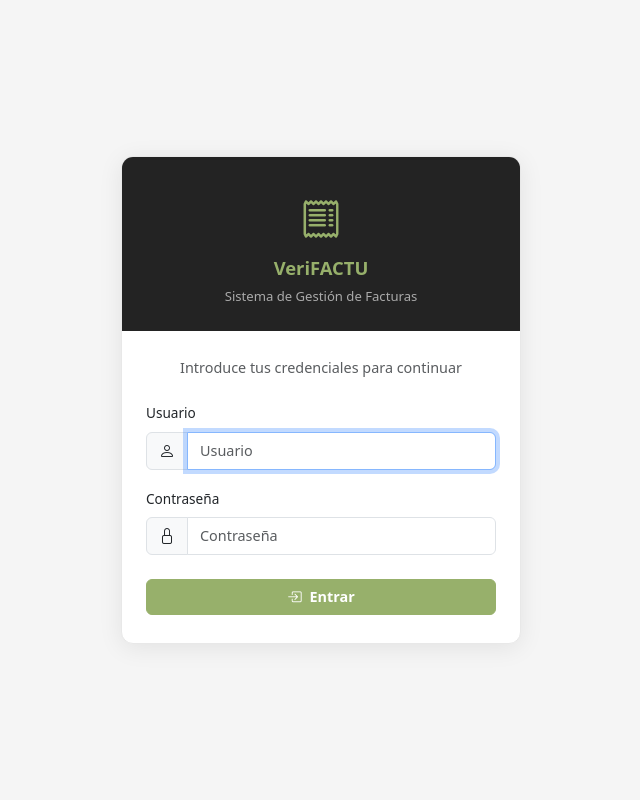
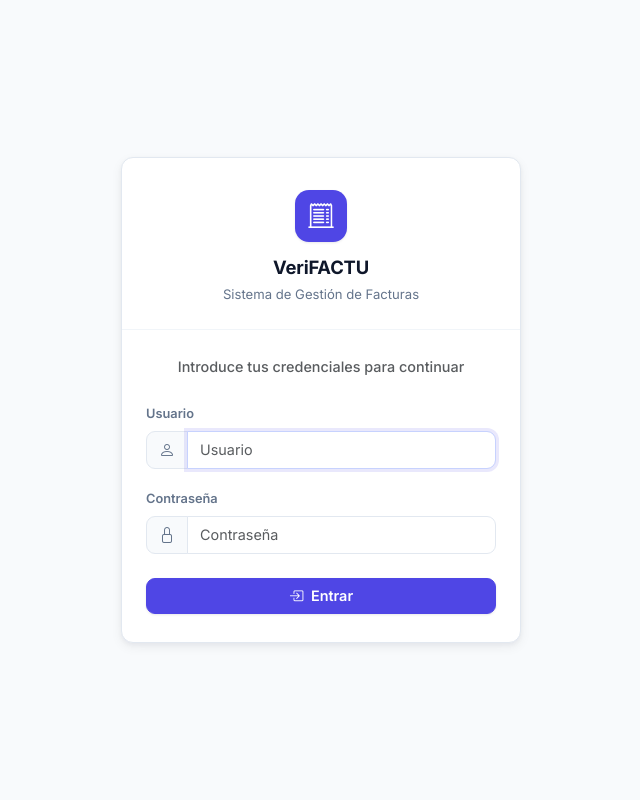
Before and after one commit to DevLucasMartin/facturacion-verifactu, a PHP site: page /SistemaGestionFacturas/src/views/login.php in a window 1280 px wide. Shown: the whole page, without its empty margins (319-959 px from the left). Run offline with PHP 8.4, Linux system fonts and the light colour scheme.

Commit message:
Login cambiado de estilo y Errores identificados

```diff
--- a/assets/js/Facturas/ver.js
+++ b/assets/js/Facturas/ver.js
@@ -17,7 +17,7 @@
     const CODIGO = document.getElementById('app-data')?.dataset?.codigo || '';
 
     // Datos del cliente de la factura (para envío por email)
-    let clienteActual = null;z
+    let clienteActual = null;
 
     // Estado paginación líneas
     let lineasAll  = [];
--- a/src/views/login.php
+++ b/src/views/login.php
@@ -43,70 +43,111 @@ if ($_SERVER['REQUEST_METHOD'] === 'POST') {
     <title>Iniciar sesión · VeriFACTU</title>
     <link rel="stylesheet" href="https://cdn.jsdelivr.net/npm/bootstrap@5.3.3/dist/css/bootstrap.min.css">
     <link rel="stylesheet" href="https://cdn.jsdelivr.net/npm/bootstrap-icons@1.11.3/font/bootstrap-icons.min.css">
+    <!-- Tipografía Inter -->
+    <link rel="preconnect" href="https://fonts.googleapis.com">
+    <link rel="preconnect" href="https://fonts.gstatic.com" crossorigin>
+    <link rel="stylesheet" href="https://fonts.googleapis.com/css2?family=Inter:wght@400;500;600;700&display=swap">
     <style>
         :root {
-            --fact-primary: #97b06b;
-            --fact-primary-dark: #7a9455;
+            /* Paleta SaaS clara */
+            --brand:        #4f46e5;   /* indigo-600 */
+            --brand-hover:  #4338ca;   /* indigo-700 */
+            --brand-soft:   #eef2ff;   /* indigo-50  */
+            --brand-ring:   #c7d2fe;   /* indigo-200 */
+            --bg:           #f8fafc;   /* slate-50   */
+            --surface:      #ffffff;
+            --border:       #e2e8f0;   /* slate-200  */
+            --border-soft:  #f1f5f9;   /* slate-100  */
+            --text:         #0f172a;   /* slate-900  */
+            --text-muted:   #64748b;   /* slate-500  */
+            --radius:       12px;
+            --shadow-sm:    0 1px 2px rgba(15,23,42,.04), 0 1px 3px rgba(15,23,42,.06);
+            --shadow-md:    0 4px 12px rgba(15,23,42,.06), 0 2px 4px rgba(15,23,42,.04);
         }
+        * { -webkit-font-smoothing: antialiased; }
         body {
-            background: #f5f5f5;
+            background: var(--bg);
+            color: var(--text);
+            font-family: 'Inter', system-ui, -apple-system, 'Segoe UI', Roboto, sans-serif;
             min-height: 100vh;
             display: flex;
             align-items: center;
             justify-content: center;
+            padding: 1rem;
         }
         .login-card {
             width: 100%;
             max-width: 400px;
-            border: 1px solid #e8e8e8;
-            border-radius: 12px;
-            box-shadow: 0 4px 24px rgba(0,0,0,.08);
-            background: #fff;
+            border: 1px solid var(--border);
+            border-radius: var(--radius);
+            box-shadow: var(--shadow-md);
+            background: var(--surface);
             overflow: hidden;
         }
         .login-header {
-            background: #232323;
             padding: 2rem 1.5rem 1.5rem;
             text-align: center;
-            color: #fff;
+            border-bottom: 1px solid var(--border-soft);
         }
-        .login-header .brand-icon {
-            font-size: 2.5rem;
-            color: var(--fact-primary);
+        .login-header .brand-mark {
+            width: 52px; height: 52px; margin: 0 auto;
+            border-radius: 14px;
+            background: var(--brand); color: #fff;
+            display: grid; place-items: center;
+            font-size: 1.6rem;
+            box-shadow: var(--shadow-sm);
         }
         .login-header h5 {
-            margin: .5rem 0 .25rem;
+            margin: .85rem 0 .2rem;
             font-weight: 700;
             font-size: 1.15rem;
-            color: var(--fact-primary);
+            letter-spacing: -.01em;
+            color: var(--text);
         }
         .login-header small {
-            color: #aaa;
+            color: var(--text-muted);
             font-size: .82rem;
         }
         .login-body {
             padding: 1.75rem 1.5rem;
         }
         .btn-login {
-            background: var(--fact-primary);
-            border-color: var(--fact-primary);
+            background: var(--brand);
+            border-color: var(--brand);
             color: #fff;
             font-weight: 600;
             font-size: .9rem;
+            border-radius: 9px;
+            box-shadow: var(--shadow-sm);
         }
         .btn-login:hover {
-            background: var(--fact-primary-dark);
-            border-color: var(--fact-primary-dark);
+            background: var(--brand-hover);
+            border-color: var(--brand-hover);
             color: #fff;
         }
-        .form-label { font-size: .85rem; font-weight: 500; }
-        .form-control { font-size: .9rem; }
+        .form-label { font-size: .8rem; font-weight: 600; color: var(--text-muted); }
+        .form-control {
+            font-size: .9rem;
+            border-color: var(--border);
+            border-radius: 9px;
+            padding-top: .45rem; padding-bottom: .45rem;
+        }
+        .form-control:focus {
+            border-color: var(--brand-ring);
+            box-shadow: 0 0 0 3px rgba(79,70,229,.12);
+        }
+        .input-group-text {
+            background: var(--bg);
+            border-color: var(--border);
+            color: var(--text-muted);
+            border-radius: 9px 0 0 9px;
+        }
     </style>
 </head>
 <body>
 <div class="login-card">
     <div class="login-header">
-        <div class="brand-icon"><i class="bi bi-receipt"></i></div>
+        <div class="brand-mark"><i class="bi bi-receipt-cutoff"></i></div>
         <h5>VeriFACTU</h5>
         <small>Sistema de Gestión de Facturas</small>
     </div>
```
Also changed, not shown: src/services/VerifactuService.php (+10 -2 lines).
